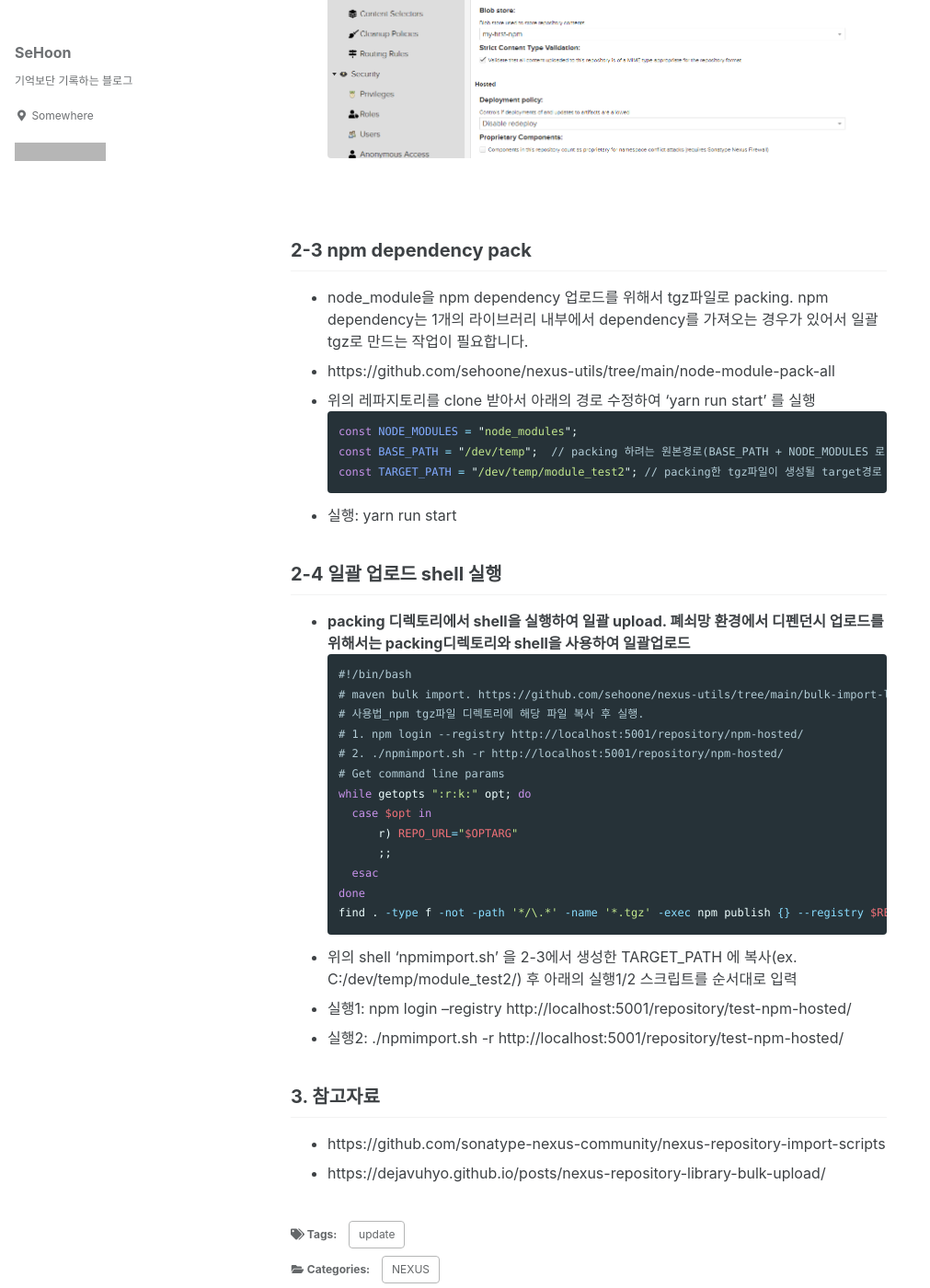
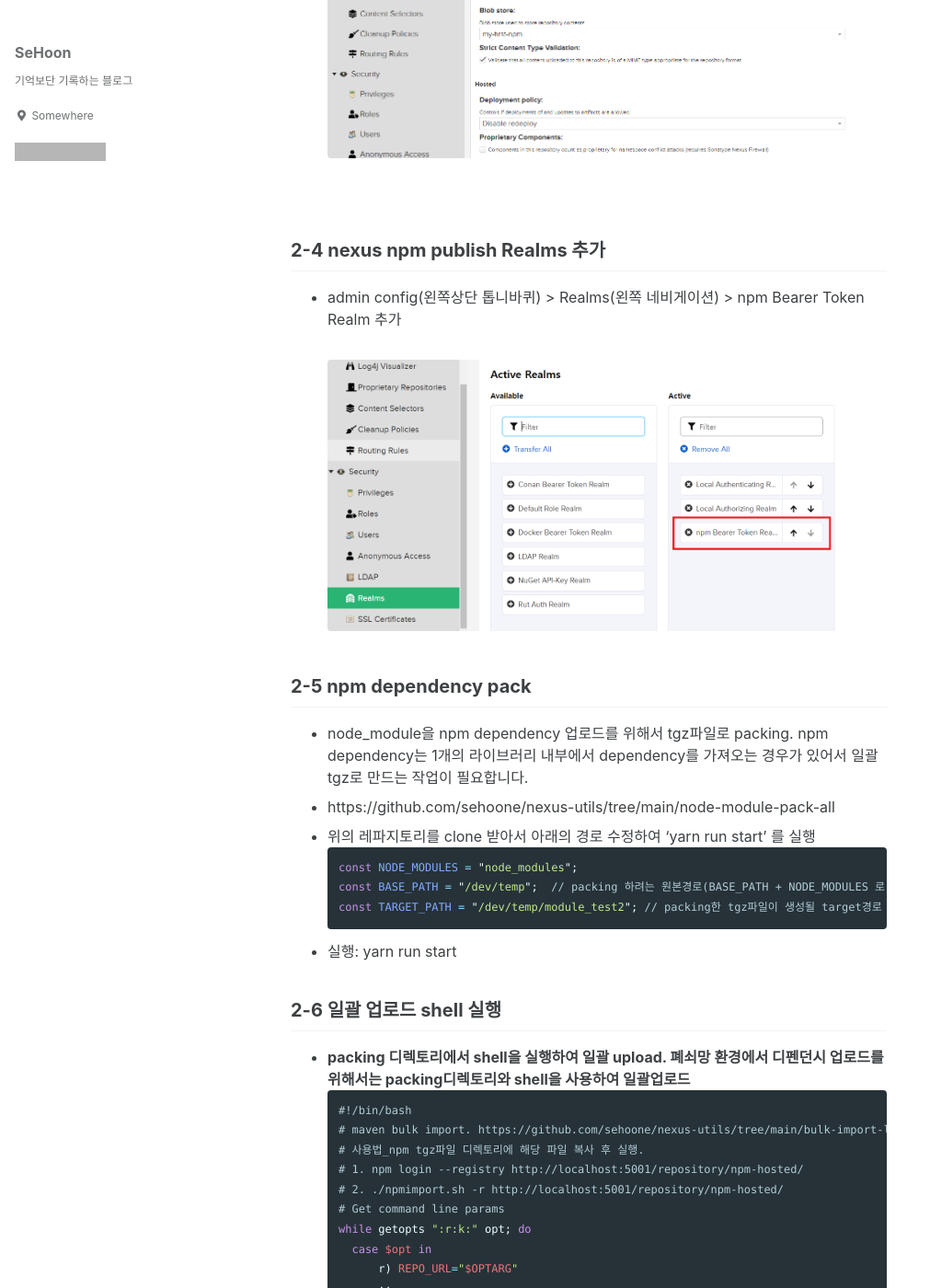
Before and after one commit to sehoone/sehoone.github.io, a Jekyll site: the page built from _posts/2022-07-19-nexus-bulk-upload.md, in a window 1280 px wide and 1400 px high, scrolled down 3230 px. Shown: the whole window at 92% size, without its empty margins (0-1011 px from the left). Built offline with Jekyll 4.4.1, drawn with Linux system fonts in a browser that asks for light colours; cached includes are drawn as plain includes; some of the changed text lies outside the part shown; grey boxes are pictures that could not be loaded.

Commit message:
update-nexus-realms

````diff
--- a/_posts/2022-07-19-nexus-bulk-upload.md
+++ b/_posts/2022-07-19-nexus-bulk-upload.md
@@ -59,7 +59,11 @@ find . -type f -not -path './mavenimport\.sh*' -not -path '*/\.*' -not -path '*/
 - npm(hosted) 선택 > repository 정보 입력. name(ex. test-npm-hosted), blob store(default) 정보 입력
 ![image](/assets/images/nexus/nexus_npm_repo2.png){: #magnific width="100%" height="100%"}
 
-## 2-3 npm dependency pack
+## 2-4 nexus npm publish Realms 추가
+- admin config(왼쪽상단 톱니바퀴) > Realms(왼쪽 네비게이션) > npm Bearer Token Realm 추가
+![image](/assets/images/nexus/nexus_npm_realms.png){: #magnific width="100%" height="100%"}
+
+## 2-5 npm dependency pack
 - node_module을 npm dependency 업로드를 위해서 tgz파일로 packing. npm dependency는 1개의 라이브러리 내부에서 dependency를 가져오는 경우가 있어서 일괄 tgz로 만드는 작업이 필요합니다.
 - https://github.com/sehoone/nexus-utils/tree/main/node-module-pack-all
 - 위의 레파지토리를 clone 받아서 아래의 경로 수정하여 'yarn run start' 를 실행
@@ -70,7 +74,7 @@ const TARGET_PATH = "/dev/temp/module_test2"; // packing한 tgz파일이 생성
 ```
 - 실행: yarn run start
 
-## 2-4 일괄 업로드 shell 실행
+## 2-6 일괄 업로드 shell 실행
 - **packing 디렉토리에서 shell을 실행하여 일괄 upload. 폐쇠망 환경에서 디펜던시 업로드를 위해서는 packing디렉토리와 shell을 사용하여 일괄업로드**
 ```shell
 #!/bin/bash
````
Also changed, not shown: assets/images/nexus/nexus_npm_realms.png (added).
